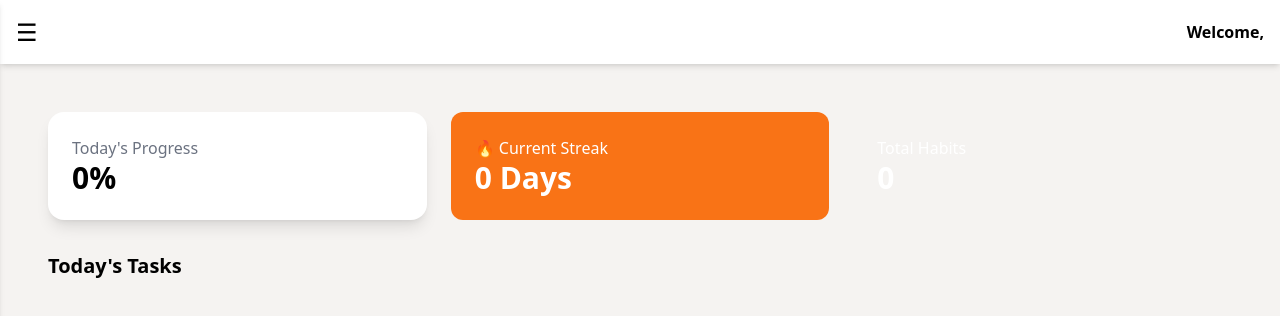
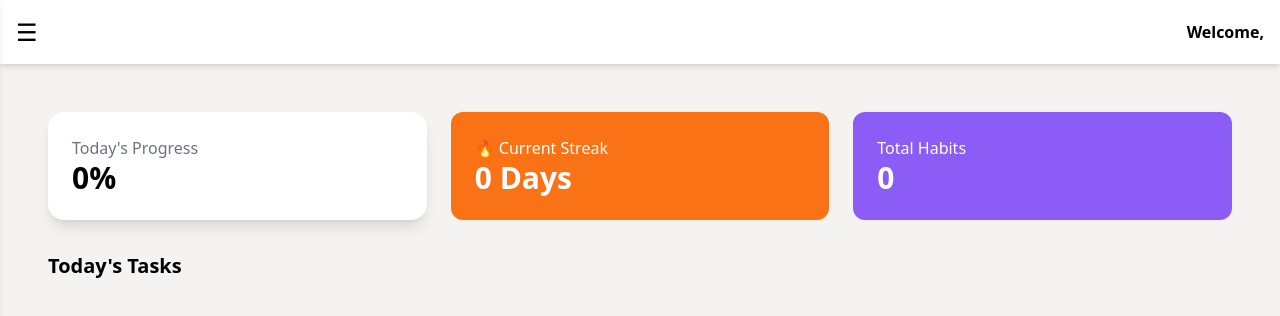
Before and after one commit to JayasriDeepthi-14/Habit_Tracker_Frontend, a React (Vite) app: page /dashboard in a window 1280 px wide. Shown: the top 316 px of the page. Built offline with nearby package versions, Linux system fonts and the light colour scheme; no server answers.

Commit message:
Updated Files

```diff
--- a/src/pages/Dashboard.jsx
+++ b/src/pages/Dashboard.jsx
@@ -76,7 +76,7 @@ export default function Dashboard() {
           </p>
         </div>
 
-        <div className="text-primary text-white p-6 rounded-xl">
+        <div className="bg-violet-500 text-white p-6 rounded-xl">
           <h3>Total Habits</h3>
           <p className="text-3xl font-bold">
             {habits.length}
--- a/src/pages/Habits.jsx
+++ b/src/pages/Habits.jsx
@@ -185,7 +185,7 @@ export default function Habits() {
 
         {/* CUSTOM HABIT SECTION */}
         <div>
-          <h3 className="text-lg font-semibold dark:text-white">
+          <h3 className="text-lg font-semibold">
             {editingId ? "Edit Custom Habit" : "Add Custom Habit"}
           </h3>
 
```
